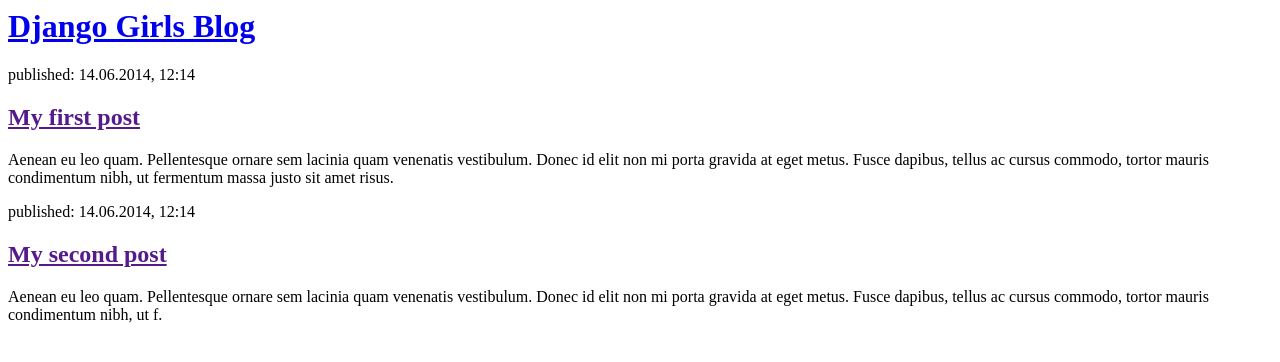
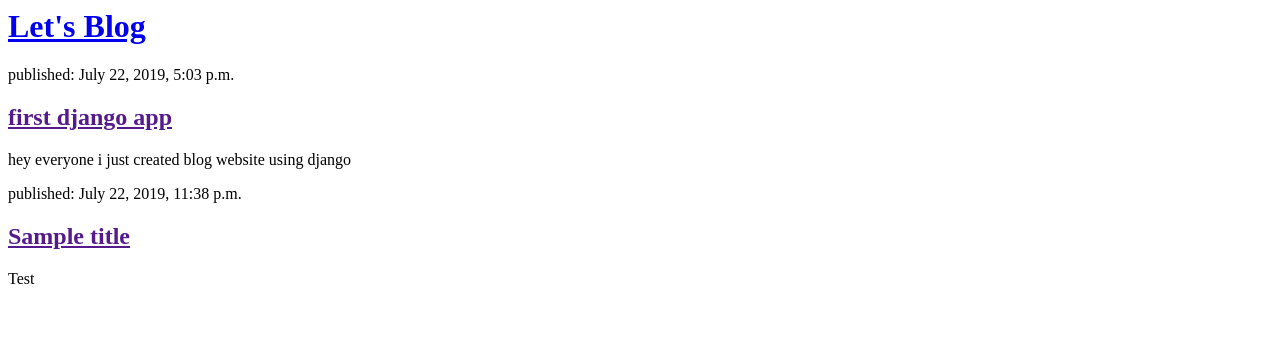
Before and after one commit to ac2810/my-first-blog, a Django app: page / in a window 1280 px wide. Shown: the top 362 px of the page. Run offline with Django 3.2, Linux system fonts and the light colour scheme; data comes from the database, SQL or seed files in the repository; both versions use the stored data as it was after the commit.

Commit message:
Modified tempalates to display posts from templates

```diff
--- a/blog/templates/blog/post_list.html
+++ b/blog/templates/blog/post_list.html
@@ -1,28 +1,19 @@
 <html>
-
 <head>
   <title>Let's Blog</title>
 </head>
 
 <body>
   <div>
-    <h1><a href="/">Django Girls Blog</a></h1>
+    <h1><a href="/">Let's Blog</a></h1>
   </div>
-
-  <div>
-    <p>published: 14.06.2014, 12:14</p>
-    <h2><a href="">My first post</a></h2>
-    <p>Aenean eu leo quam. Pellentesque ornare sem lacinia quam venenatis vestibulum. Donec id elit non mi porta gravida
-      at eget metus. Fusce dapibus, tellus ac cursus commodo, tortor mauris condimentum nibh, ut fermentum massa justo
-      sit amet risus.</p>
-  </div>
-
-  <div>
-    <p>published: 14.06.2014, 12:14</p>
-    <h2><a href="">My second post</a></h2>
-    <p>Aenean eu leo quam. Pellentesque ornare sem lacinia quam venenatis vestibulum. Donec id elit non mi porta gravida
-      at eget metus. Fusce dapibus, tellus ac cursus commodo, tortor mauris condimentum nibh, ut f.</p>
-  </div>
+ {% for post in posts %}
+    <div>
+        <p>published: {{ post.published_date }}</p>
+        <h2><a href="">{{ post.title }}</a></h2>
+        <p>{{ post.text|linebreaksbr }}</p>
+    </div>
+{% endfor %}
 </body>
 
 </html>
--- a/blog/views.py
+++ b/blog/views.py
@@ -1,5 +1,7 @@
 from django.shortcuts import render
-
+from django.utils import timezone
+from .models import Post
 # Create your views here.
 def post_list(request):
-    return render(request, 'blog/post_list.html', {})
+    posts = Post.objects.filter(published_date__lte=timezone.now()).order_by('published_date')
+    return render(request, 'blog/post_list.html', {'posts':posts})
```
Also changed, not shown: db.sqlite3, 1 other file.
